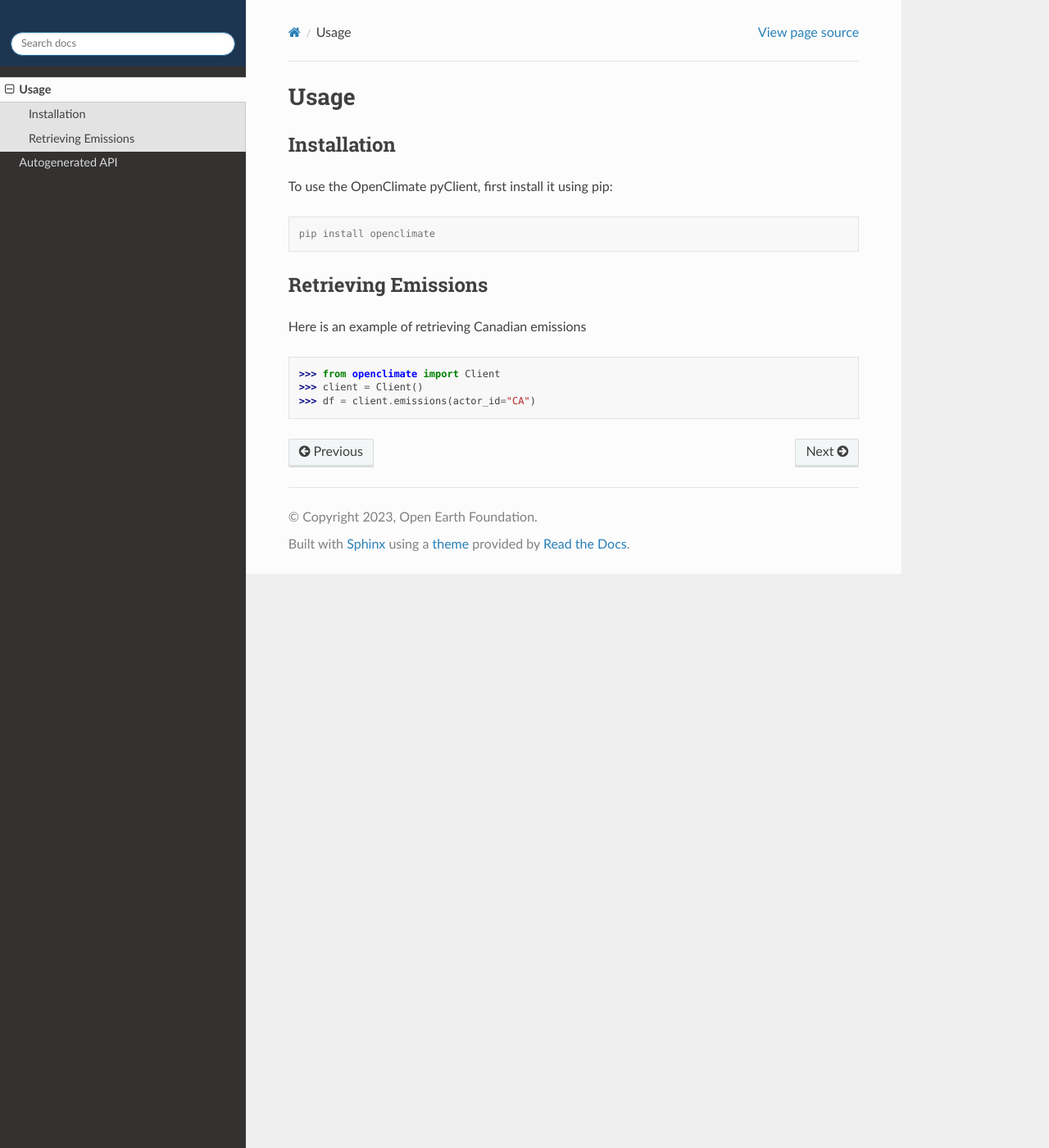
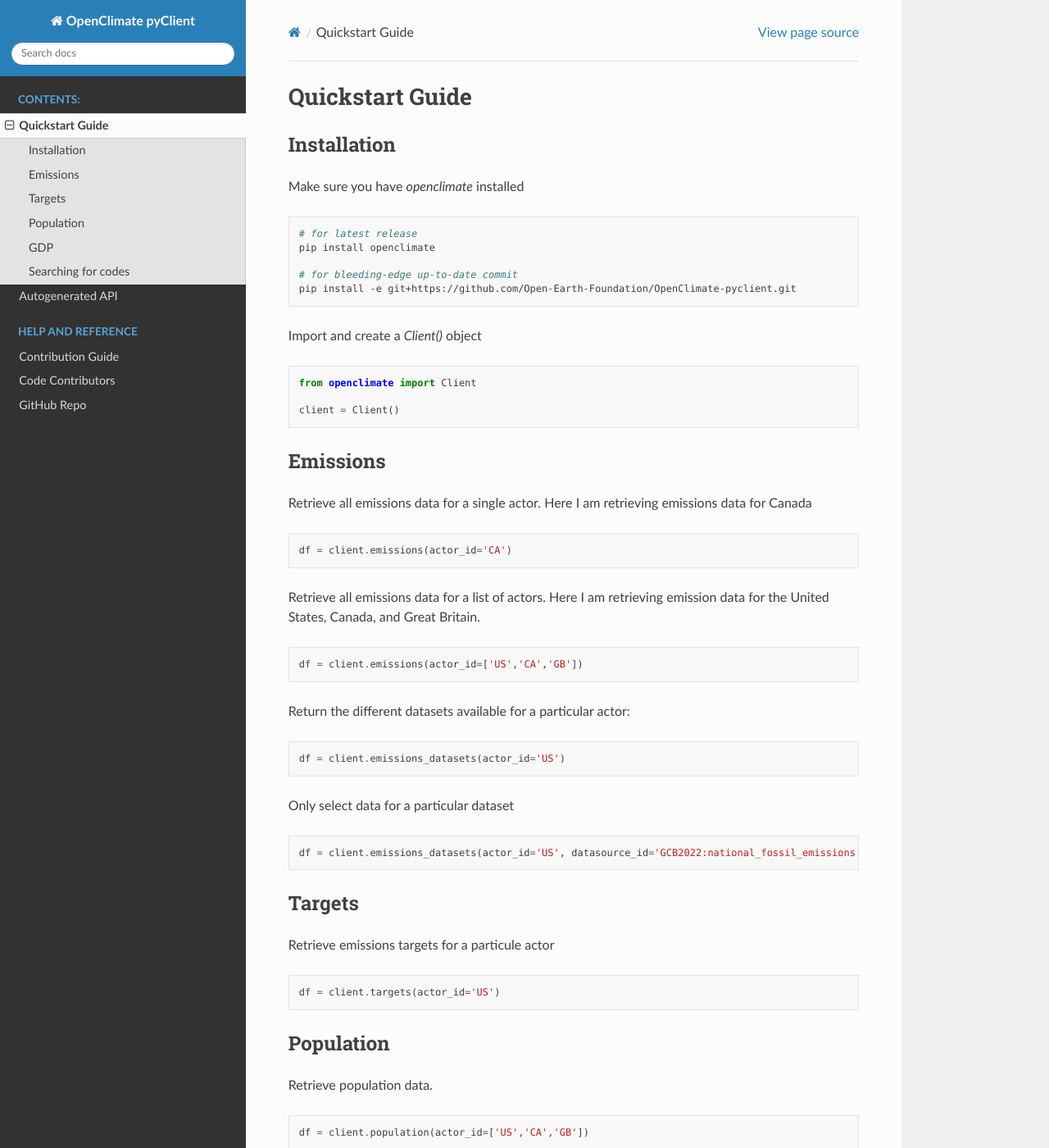
Before and after one commit to Open-Earth-Foundation/OpenClimate-pyclient, a Sphinx documentation site: the page built from docs/usage.rst, in a window 1280 px wide and 1400 px high. Shown: the whole window at 82% size. Built offline with Sphinx 7.4.7 and the Read the Docs theme 2.0.0, drawn with Linux system fonts in a browser that asks for light colours; some of the changed text lies outside the part shown.

Commit message:
fix: make make sphinx documentation work

```diff
--- /dev/null
+++ b/docs/authors.rst
@@ -0,0 +1,5 @@
+-----------------
+Code Contributors
+-----------------
+
+- `Luke Gloege <https://github.com/lgloege>`_ - Climate Data Engineer, Open Earth Foundation. `ORCID: [0000-0001-9062-6960] <https://orcid.org/0000-0001-9062-6960>`_
--- a/docs/conf.py
+++ b/docs/conf.py
@@ -1,7 +1,6 @@
 # Configuration file for the Sphinx documentation builder.
 #
-# This file only contains a selection of the most common options. For a full
-# list see the documentation:
+# For the full list of built-in configuration values, see the documentation:
 # https://www.sphinx-doc.org/en/master/usage/configuration.html
 
 # -- Path setup --------------------------------------------------------------
@@ -11,98 +10,28 @@
 # documentation root, use os.path.abspath to make it absolute, like shown here.
 
 import os
-import pathlib
 import sys
-
-# The version info for the project you're documenting, acts as replacement for
-# |version| and |release|, also used in various other places throughout the
-# built documents.
-# see https://pypi.org/project/setuptools-scm/ for details
-from pkg_resources import get_distribution
-
-
-root = pathlib.Path(__file__).parent.parent.absolute()
-os.environ["PYTHONPATH"] = str(root)
-sys.path.insert(0, str(root))
-print("python exec:", sys.executable)
-print("sys.path:", sys.path)
-
-import openclimate  # isort:skip
+sys.path.insert(0, os.path.abspath('../src'))
 
 # -- Project information -----------------------------------------------------
+# https://www.sphinx-doc.org/en/master/usage/configuration.html#project-information
 
-project = "openclimate"
-copyright = "2023, Open Earth Foundation"
-author = "Open Earth Founation"
-
-release = get_distribution("openclimate").version
-# for example take major/minor
-version = ".".join(release.split(".")[:2])
+project = 'OpenClimate pyClient'
+copyright = '2023, Open Earth Foundation'
+author = 'Open Earth Foundation'
+release = '0.1.0'
 
 # -- General configuration ---------------------------------------------------
+# https://www.sphinx-doc.org/en/master/usage/configuration.html#general-configuration
 
-# Add any Sphinx extension module names here, as strings. They can be
-# extensions coming with Sphinx (named 'sphinx.ext.*') or your custom
-# ones.
-extensions = [
-    "sphinx.ext.autodoc",
-    "sphinx.ext.viewcode",
-    "sphinx.ext.napoleon",
-    "nbsphinx",
-    "recommonmark",
-    "sphinx.ext.mathjax",
-    "sphinx.ext.autosummary",
-    "sphinx.ext.extlinks",
-    "sphinx.ext.intersphinx",
-    "numpydoc",
-    "nbsphinx",
-    "IPython.sphinxext.ipython_directive",
-    "IPython.sphinxext.ipython_console_highlighting",
-    "sphinxcontrib.srclinks",
-]
+extensions = ['sphinx.ext.autodoc']
 
-# Add any paths that contain templates here, relative to this directory.
-templates_path = ["_templates"]
-
-# List of patterns, relative to source directory, that match files and
-# directories to ignore when looking for source files.
-# This pattern also affects html_static_path and html_extra_path.
-exclude_patterns = ["_build", "**.ipynb_checkpoints", "Thumbs.db", ".DS_Store"]
+templates_path = ['_templates']
+exclude_patterns = ['_build', 'Thumbs.db', '.DS_Store', "**.ipynb_checkpoints"]
 
 
 # -- Options for HTML output -------------------------------------------------
+# https://www.sphinx-doc.org/en/master/usage/configuration.html#options-for-html-output
 
-html_theme_options = {
-    "logo_only": True,
-    "display_version": False,
-    "style_nav_header_background": "#1d3550",
-}
-
-# The name for this set of Sphinx documents.  If None, it defaults to
-# "<project> v<release> documentation".
-# html_title = None
-
-# A shorter title for the navigation bar.  Default is the same as html_title.
-# html_short_title = None
-
-# The name of an image file (relative to this directory) to place at the top
-# of the sidebar.
-#html_favicon = "favicon.ico"
-#html_logo = "img/openclimate_logo.png"
-# The theme to use for HTML and HTML Help pages.  See the documentation for
-# a list of builtin themes.
-#
 html_theme = "sphinx_rtd_theme"
-
-# Add any paths that contain custom static files (such as style sheets) here,
-# relative to this directory. They are copied after the builtin static files,
-# so a file named "default.css" will overwrite the builtin "default.css".
-html_static_path = ["_static"]
-
-#html_css_files = [
-#    "css/custom.css",
-#]
-
-# -- nbsphinx specific options ----------------------------------------------
-# this allows notebooks to be run even if they produce errors.
-nbsphinx_allow_errors = True
+html_static_path = ['_static']
--- a/docs/usage.rst
+++ b/docs/usage.rst
@@ -1,22 +1,104 @@
-Usage
-=====
-
-.. _installation:
+Quickstart Guide
+====================================================
 
 Installation
-------------
+----------------------------------------------------
 
-To use the OpenClimate pyClient, first install it using pip:
+Make sure you have `openclimate` installed
 
-.. code-block:: console
+.. code-block:: bash
 
+   # for latest release
    pip install openclimate
 
-Retrieving Emissions
-----------------
+   # for bleeding-edge up-to-date commit
+   pip install -e git+https://github.com/Open-Earth-Foundation/OpenClimate-pyclient.git
 
-Here is an example of retrieving Canadian emissions
+Import and create a `Client()` object
 
->>> from openclimate import Client
->>> client = Client()
->>> df = client.emissions(actor_id="CA")
+.. code-block:: python
+
+    from openclimate import Client
+
+    client = Client()
+
+
+Emissions
+----------------------------------------------------
+Retrieve all emissions data for a single actor. Here I am retrieving emissions data for Canada
+
+.. code-block:: python
+
+    df = client.emissions(actor_id='CA')
+
+
+
+Retrieve all emissions data for a list of actors. Here I am retrieving emission data for the United States, Canada, and Great Britain.
+
+.. code-block:: python
+
+        df = client.emissions(actor_id=['US','CA','GB'])
+
+
+Return the different datasets available for a particular actor:
+
+.. code-block:: python
+
+    df = client.emissions_datasets(actor_id='US')
+
+
+Only select data for a particular dataset
+
+.. code-block:: python
+
+    df = client.emissions_datasets(actor_id='US', datasource_id='GCB2022:national_fossil_emissions:v1.0')
+
+
+Targets
+----------------------------------------------------
+Retrieve emissions targets for a particule actor
+
+.. code-block:: python
+
+    df = client.targets(actor_id='US')
+
+
+Population
+----------------------------------------------------
+Retrieve population data.
+
+.. code-block:: python
+
+    df = client.population(actor_id=['US','CA','GB'])
+
+
+GDP
+----------------------------------------------------
+Retrieve GDP data.
+
+.. code-block:: python
+
+    df = client.gdp(actor_id=['US','CA','GB'])
+
+
+Searching for codes
+----------------------------------------------------
+use the following to list the actor_ids for countries:
+
+.. code-block:: python
+
+    df = client.country_codes()
+
+
+search for actor codes:
+
+.. code-block:: python
+
+    df = client.search(query='Minnesota')
+
+
+get all the parts of an actor. Here I am returning the actor_id for each US state.
+
+.. code-block:: python
+
+    df =client.parts(actor_id='US',part_type='adm1')
```
Also changed, not shown: docs/api.rst (+27 -7 lines), docs/contributing.rst (added, +109 -0 lines), docs/index.rst (+34 -11 lines), 4 other files.
